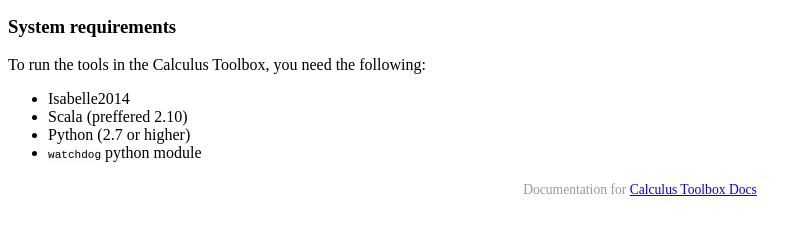
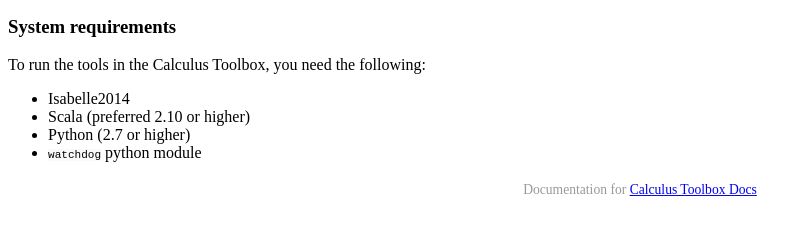
Before and after one commit to goodlyrottenapple/calculus-toolbox, a Jekyll site: the page built from index.md, in a window 1280 px wide. Shown: the part 213-448 px from the top of the page, without its empty margins (0-812 px from the left). Built offline with Jekyll 4.4.1, drawn with Linux system fonts in a browser that asks for light colours; Markdown is read by kramdown in place of the engine named in the settings; a style sheet for code colours, icons or effects is not loaded.

Commit message:
Update index.md

```diff
--- a/index.md
+++ b/index.md
@@ -12,6 +12,6 @@
 To run the tools in the Calculus Toolbox, you need the following:
 
 - Isabelle2014
-- Scala (preffered 2.10)
+- Scala (preferred 2.10 or higher)
 - Python (2.7 or higher)
 - `watchdog` python module
```
